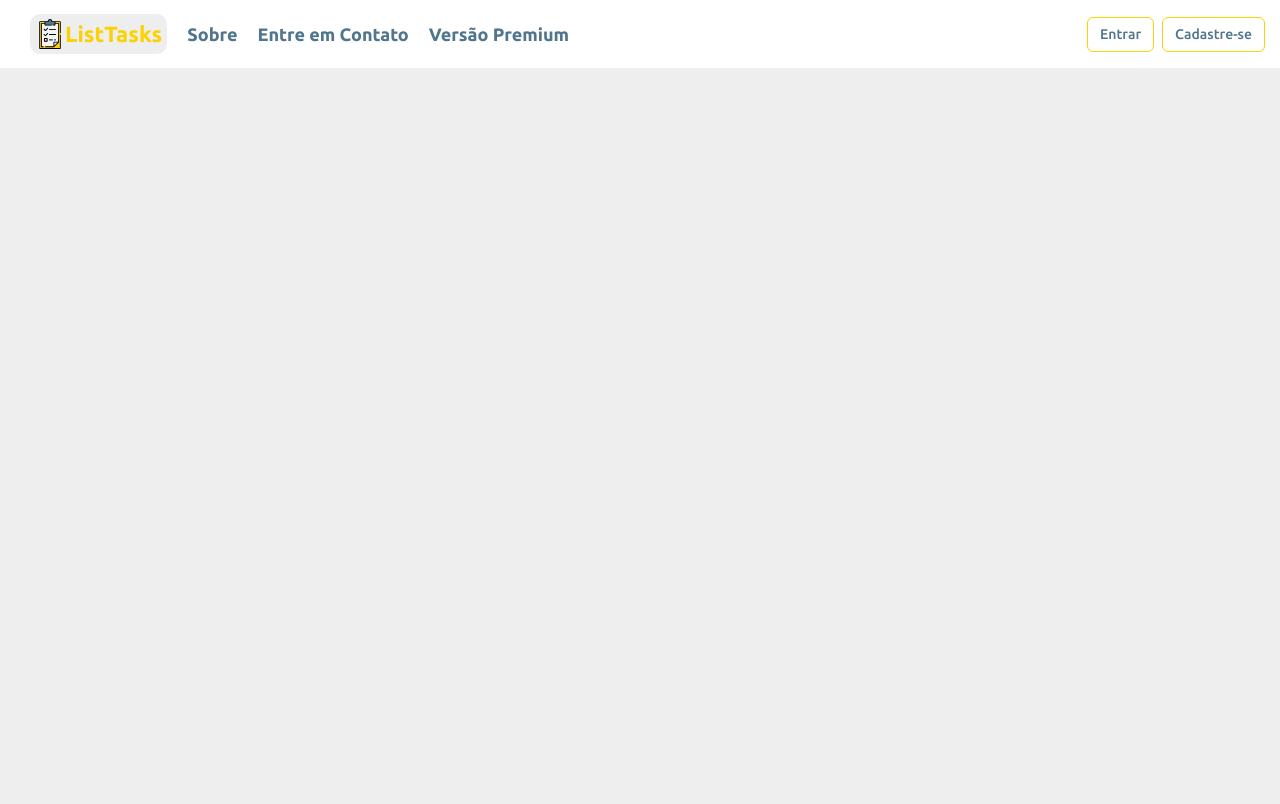
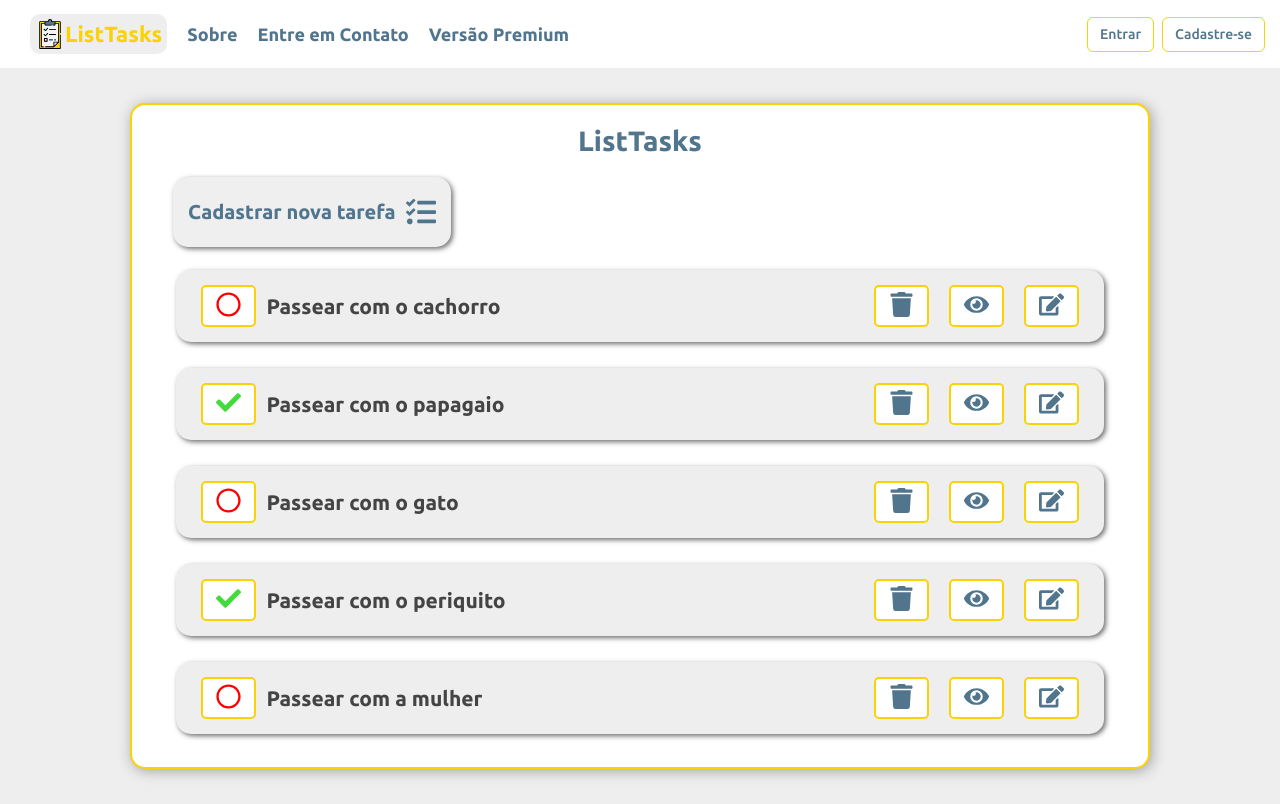
Before and after one commit to patrickhl94/Avalicao_Verzel_React, a React (Create React App) app: page /tasks in a window 1280 px wide. Built offline with nearby package versions, Linux system fonts and the light colour scheme.

Commit message:
Updated routes

```diff
--- a/src/routes/index.js
+++ b/src/routes/index.js
@@ -9,7 +9,7 @@ import Login from '../Pages/Login';
 const Routes = () => (
   <Switch>
     <Route path="/" exact component={Home} />
-    <Route path="/list" component={ListTasks} />
+    <Route path="/tasks" component={ListTasks} />
     <Route path="/register" component={Register} />
     <Route path="/login" component={Login} />
   </Switch>
```
